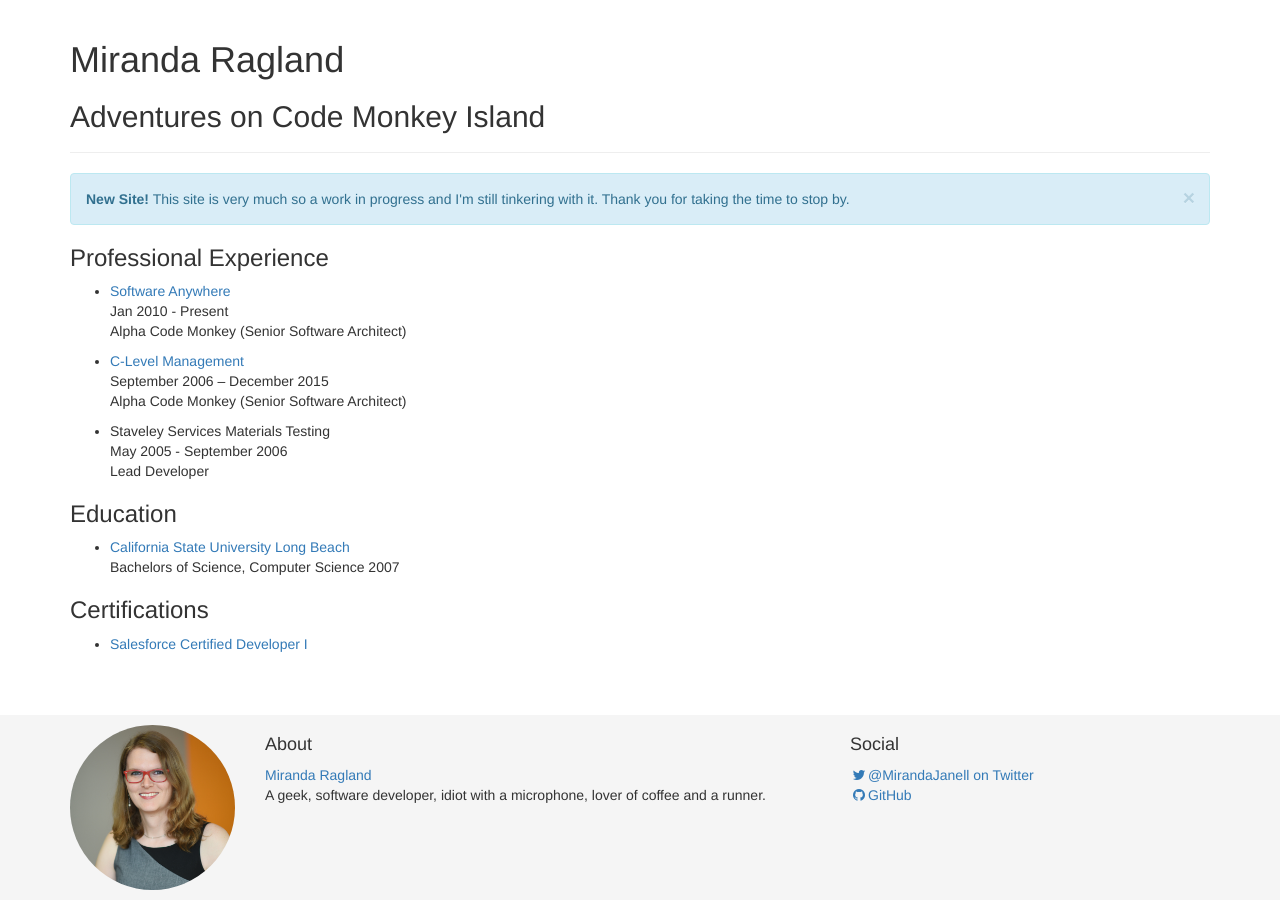
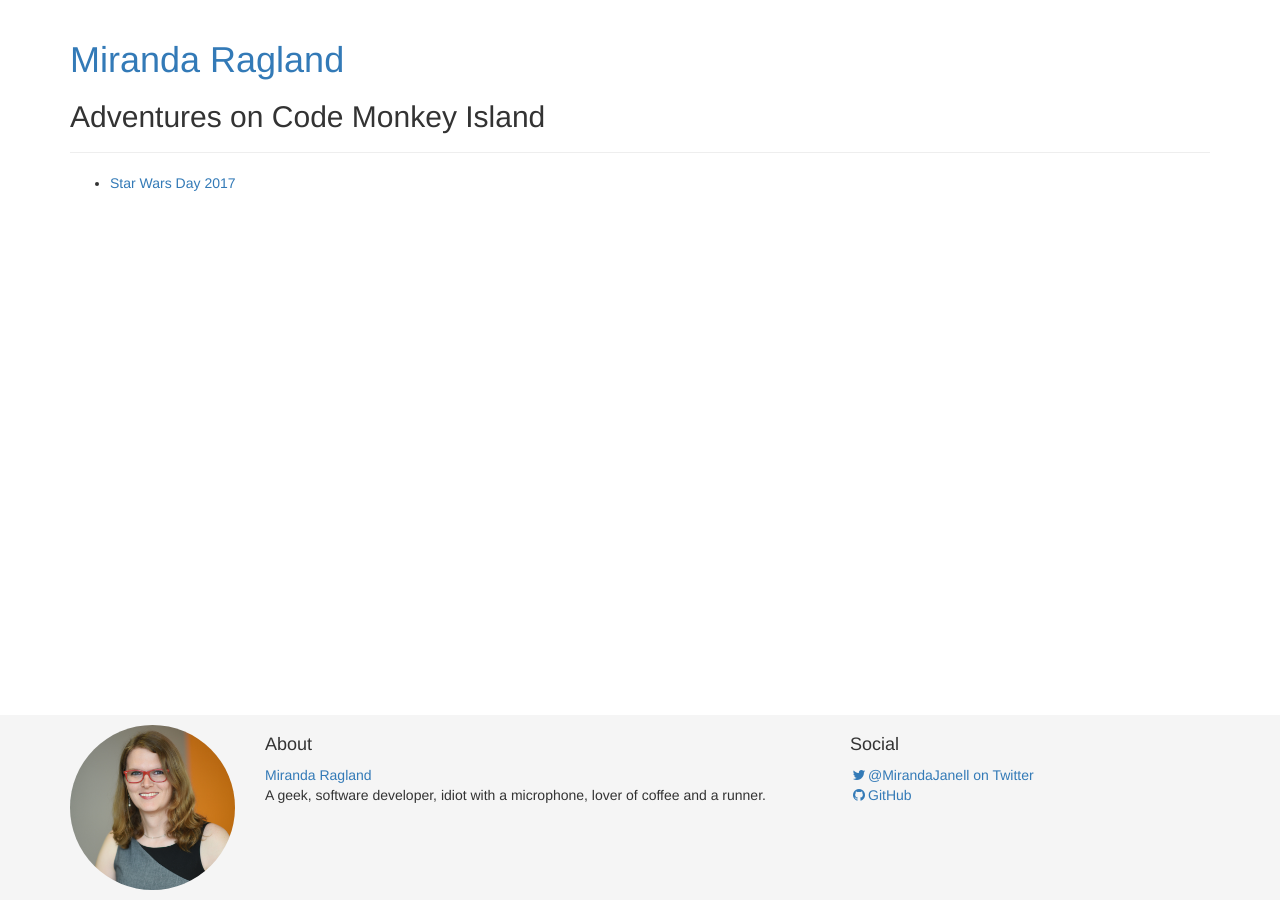
Before and after one commit to MirandaJanell/mjr-web, a Jekyll site: the page built from index.html, in a window 1280 px wide. Built offline with Jekyll 4.4.1, drawn with Linux system fonts in a browser that asks for light colours; our own code applies the rules of GitHub Pages for plain Markdown files.

Commit message:
Added basic blog.

```diff
--- a/_config.yml
+++ b/_config.yml
@@ -2,14 +2,16 @@ name: Miranda Ragland
 author:
   name: Miranda Ragland
   email: mirandajanell@gmail.com
-  uri:
+  uri: http://mirandaragland.com
   bio: A geek, software developer, idiot with a microphone, lover of coffee and a runner.
-  twitter: https://twitter.com/mirandajanell
+  twitter: https://twitter.com/MirandaJanell
   github: https://github.com/mirandajanell
-description: The personal site of Miranda Ragland.
+description: Adventures on Code Monkey Island
 timezone: America/Los_Angeles
 baseurl: ''
 url: http://www.mirandaragland.com
 exclude:
   - node_modules
   - package.json
+mjtheme:
+  date_format: '%b %-d, %Y'
--- a/_includes/construction.html
+++ /dev/null
@@ -1,4 +0,0 @@
-<div class="alert alert-info alert-dismissible" role="alert">
-	<button type="button" class="close" data-dismiss="alert" aria-label="Close"><span aria-hidden="true">&times;</span></button>
-	<strong>New Site!</strong> This site is very much so a work in progress and I'm still tinkering with it. Thank you for taking the time to stop by.
-</div>
--- a/_includes/header.html
+++ b/_includes/header.html
@@ -1,4 +1,4 @@
-<div class="page-header">
-	<h1>{{ page.title }}</h1>
-	<h2>{{ page.subtitle }}</h2>
-</div>
+<header class="page-header">
+	<h1><a href="/">{{ site.name }}</a></h1>
+	<h2>{{ site.description }}</h2>
+</header>
--- a/_layouts/default.html
+++ b/_layouts/default.html
@@ -26,8 +26,6 @@
 	<div class="container">
 		{% include header.html %}
 
-		{% include construction.html %}
-
 		{{ content }}
 	</div>
 
--- /dev/null
+++ b/index.html
@@ -0,0 +1,8 @@
+---
+layout: default
+---
+	<ul class="post-links">
+	{% for post in site.posts %}
+		<li><a class="post-link" href="{{ post.url | relative_url }}">{{ post.title | escape }}</a></li>
+	{% endfor %}
+	</ul>
--- a/index.md
+++ /dev/null
@@ -1,24 +0,0 @@
----
-title: Miranda Ragland
-subtitle: Adventures on Code Monkey Island
----
-
-### Professional Experience
-* [Software Anywhere](https://www.softwareanywhere.com)
-Jan 2010 - Present
-Alpha Code Monkey (Senior Software Architect)
-
-* [C-Level Management](www.c-levelmgmt.com)
-September 2006 -- December 2015
-Alpha Code Monkey (Senior Software Architect)
-
-* Staveley Services Materials Testing
-May 2005 - September 2006
-Lead Developer
-
-### Education
-* [California State University Long Beach](https://www.csulb.edu/)
-Bachelors of Science, Computer Science 2007
-
-### Certifications
-* [Salesforce Certified Developer I](http://certification.salesforce.com/certification-detail?conId=003G0000017E2kuIAC)
```
Also changed, not shown: _layouts/post.html (added, +43 -0 lines), _posts/2017-05-04-star-wars-day-2017.md (added, +8 -0 lines), about.md (+1 -0 lines).
